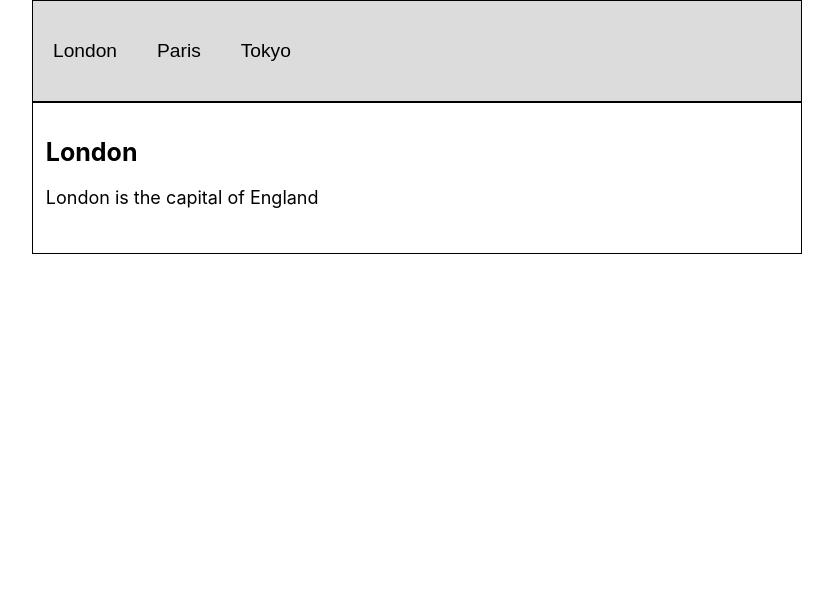
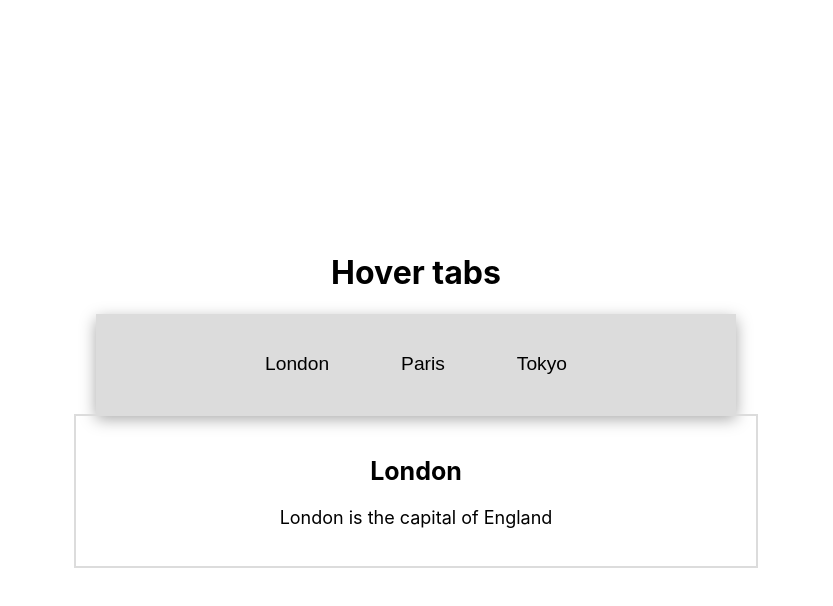
Before and after one commit to parvejg/hover-tabs, a React (Create React App) app: page / in a window 1280 px wide. Shown: the top 606 px of the page, without its empty margins (224-1057 px from the left). Built offline with nearby package versions, Linux system fonts and the light colour scheme.

Commit message:
improvement

```diff
--- a/src/App.css
+++ b/src/App.css
@@ -1,6 +1,5 @@
 .App {
-  display: flex;
-  justify-content: center;
+  text-align: center;
 }
 
 .App-logo {
--- a/src/Components/HoverTabs.css
+++ b/src/Components/HoverTabs.css
@@ -2,19 +2,29 @@
   display: flex;
   flex-direction: column;
   flex-wrap: wrap;
-  width: 60%;
+  border: none;
+  align-items: center;
+  justify-content: center;
+  min-width: 100%;
+  height: 100vh;
+  text-align: center;
 }
 .hover-tabs-wrapper {
-  width: 100%;
+  display: flex;
+  width: 50%;
   min-height: 100px;
   background-color: gainsboro;
-  border: 1px solid black;
-  align-content: center;
+  border: none;
+  box-shadow: rgba(0, 0, 0, 0.35) 0px 5px 15px;
 }
 
 .hover-tabs-links-wrapper {
+  text-align: center;
+  display: flex;
+  justify-content: center;
+  align-items: center;
   width: 100%;
-  min-height: 100px;
+  gap: 2rem;
 }
 .hover-tabs-links {
   font-size: larger;
@@ -23,13 +33,18 @@
   padding: 20px;
   min-height: 100px;
   cursor: pointer;
+  text-align: center;
 }
 .hover-tabs-links:hover {
   background-color: grey;
   color: aliceblue;
 }
 .tabs-links-contents {
-  min-height: 150px;
-  border: 1px solid black;
-  width: 100%;
+  text-align: center;
+  display: flex;
+  justify-content: center;
+  align-items: center;
+  padding: 20px;
+  width: 50%;
+  border: 2px solid gainsboro;
 }
--- a/src/Components/HoverTabs.js
+++ b/src/Components/HoverTabs.js
@@ -33,6 +33,8 @@ export const HoverTabs = () => {
     );
   return (
     <div className="main-container">
+      <h1>Hover tabs</h1>
+
       <div className="hover-tabs-wrapper">
         <div className="hover-tabs-links-wrapper">
           <button
--- a/src/Components/TabsContents.css
+++ b/src/Components/TabsContents.css
@@ -1,11 +1,15 @@
 .content-title {
-  align-items: right;
   font-size: 25px;
 }
 .hover-tabs-content {
   font-size: large;
 }
 .hoverTabs-content-container {
-  align-items: flex-start;
+  /* display: flex;
+  flex-direction: column;
+  align-items: center;
+  justify-content: center;
   padding: 0.8rem;
+  width: 40%;
+  background-color: red; */
 }
```
Also changed, not shown: 1 other file (tests, documents, lock files or other folders).
